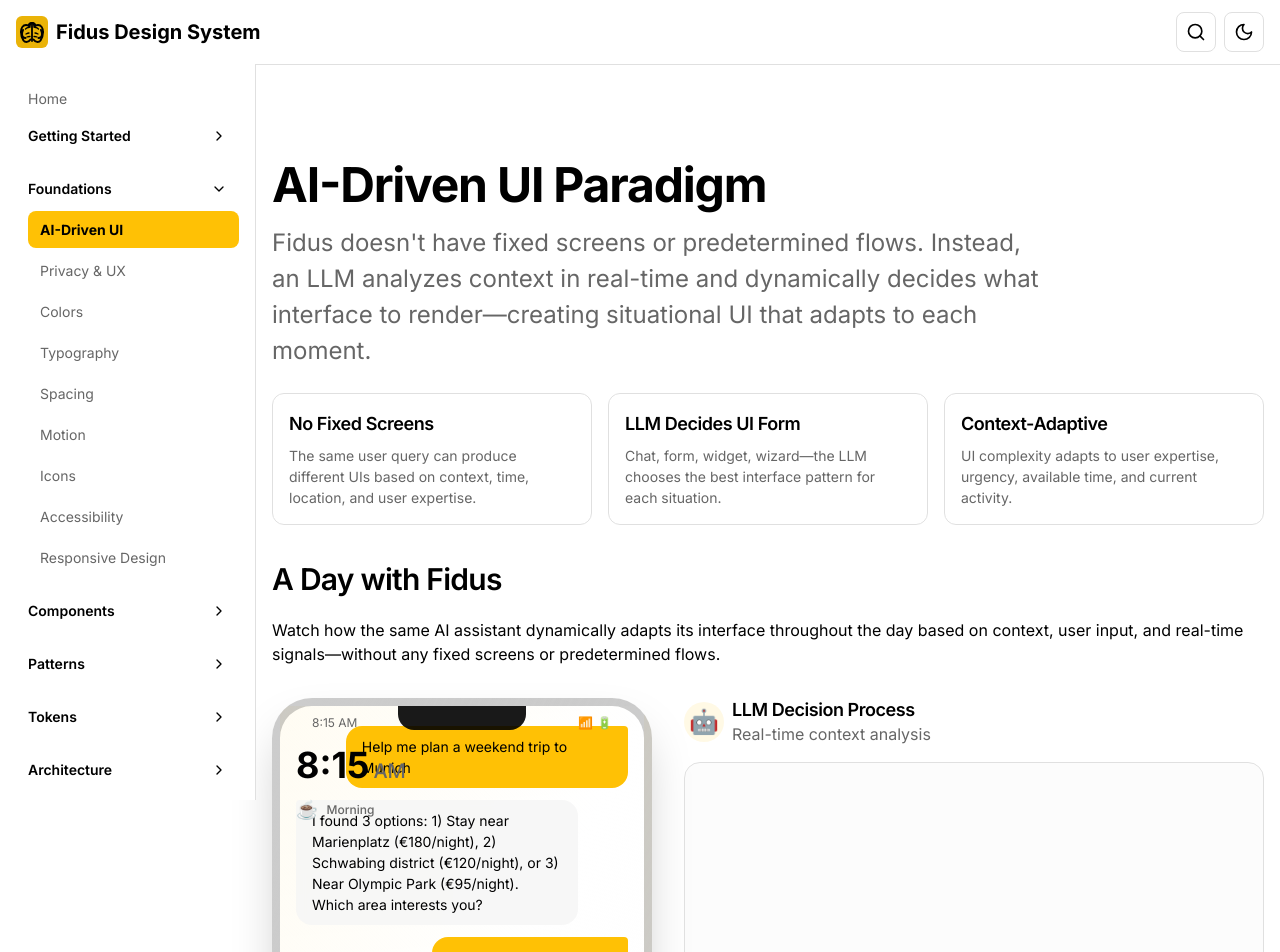
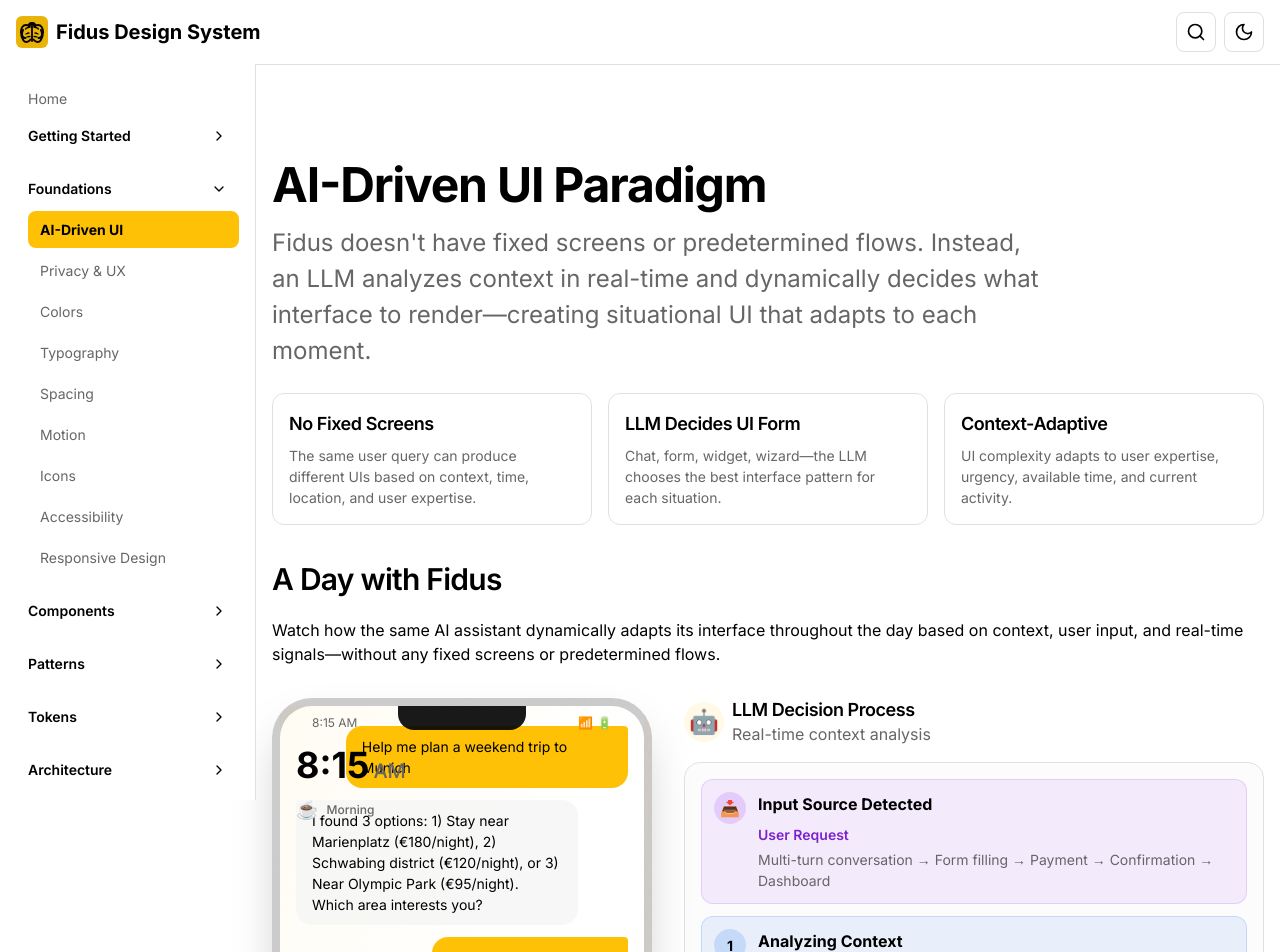
Before and after one commit to y-core-engineering/fidus, a Next.js app in the folder packages/design-system/: page /foundations/ai-driven-ui in a window 1280 px wide. Shown: the top 952 px of the page. Built offline with nearby package versions, Linux system fonts and the light colour scheme.

Commit message:
fix: add LLM process animation to initial load
- Apply same LLM step logic to initial mount useEffect
- Fixes LLM steps not showing for first scenario on page load
- Remove debug console.logs
- Both initial load and scene transitions now show LLM process correctly

```diff
--- a/packages/design-system/app/foundations/ai-driven-ui/page.tsx
+++ b/packages/design-system/app/foundations/ai-driven-ui/page.tsx
@@ -261,8 +261,8 @@ export default function AIDrivenUIPage() {
       setTimeout(() => setLlmStep(5), 1250);
     } else if (isMultiTurnDialog) {
       // Multi-turn dialog: LLM steps are handled per assistant message
-      // Just hide the LLM steps initially
-      setLlmStep(-1);
+      // Don't set llmStep here - let the message loop handle it
+      // (Setting it to -1 here would override the first assistant message animation)
     }
   }, [currentIndex, current.chat, current.card]);
 
@@ -275,19 +275,40 @@ export default function AIDrivenUIPage() {
       let currentDelay = 0;
 
       messages.forEach((msg, idx) => {
-        setTimeout(() => {
-          setVisibleMessageIndex(idx + 1);
-
-          // Show typing indicator before assistant responses
-          if (msg.type === 'assistant' && idx < messages.length) {
-            setTimeout(() => setShowTyping(true), 100);
-            setTimeout(() => {
-              setShowTyping(false);
-            }, 1700);
-          }
+        // For user messages: show immediately and hide LLM process
+        if (msg.type === 'user') {
+          setTimeout(() => {
+            setVisibleMessageIndex(idx + 1);
+            setLlmStep(-1); // Hide LLM process when user is typing
+          }, currentDelay);
+        }
+
+        // For assistant messages: show LLM process FIRST, then show message
+        if (msg.type === 'assistant') {
+          // Start LLM process animation BEFORE showing the message
+          setTimeout(() => {
+            setLlmStep(-1); // Reset first
+          }, currentDelay);
+
+          setTimeout(() => {
+            setShowTyping(true);
+            setLlmStep(0); // Thinking
+          }, currentDelay + 100);
+
+          setTimeout(() => setLlmStep(1), currentDelay + 400);   // Input Source
+          setTimeout(() => setLlmStep(2), currentDelay + 700);   // Context Analysis
+          setTimeout(() => setLlmStep(3), currentDelay + 1000);  // Intent Detection
+          setTimeout(() => setLlmStep(4), currentDelay + 1300);  // UI Form Selection
+          setTimeout(() => setLlmStep(5), currentDelay + 1600);  // Complete
+
+          // Hide typing and show message after LLM completes
+          setTimeout(() => {
+            setShowTyping(false);
+            setVisibleMessageIndex(idx + 1);
+          }, currentDelay + 1700);
 
           // Check if this message has a booking-form widget - trigger field filling animation
-          if (msg.type === 'assistant' && msg.widget && msg.widget.type === 'booking-form' && msg.widget.data && 'fields' in msg.widget.data) {
+          if (msg.widget && msg.widget.type === 'booking-form' && msg.widget.data && 'fields' in msg.widget.data) {
             const fields = msg.widget.data.fields as string[];
             const numFields = fields.length;
 
@@ -303,9 +324,9 @@ export default function AIDrivenUIPage() {
                   }, 600);
                 }, fieldIdx * 800);
               }
-            }, 500);
+            }, currentDelay + 1700 + 500);
           }
-        }, currentDelay);
+        }
 
         const hasBookingForm = msg.type === 'assistant' && msg.widget && msg.widget.type === 'booking-form';
         const formFillingTime = hasBookingForm && msg.widget && msg.widget.data && 'fields' in msg.widget.data
```
